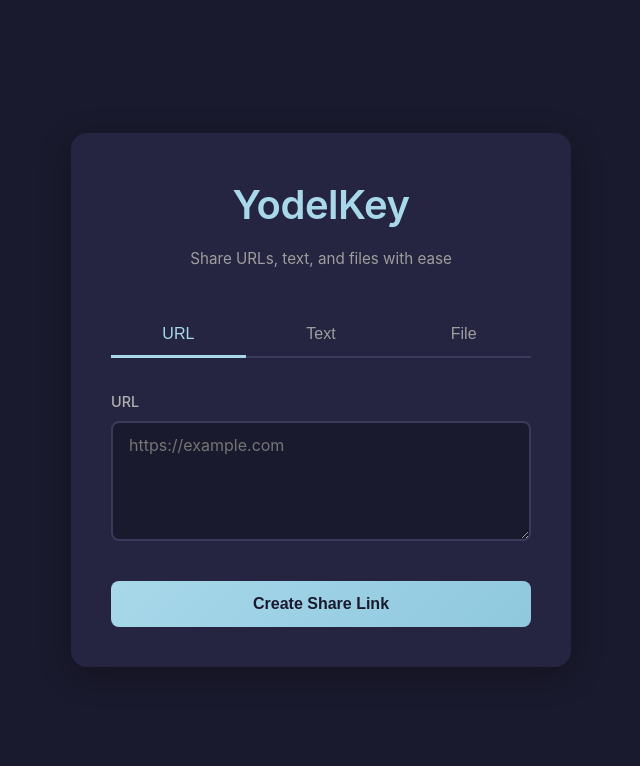
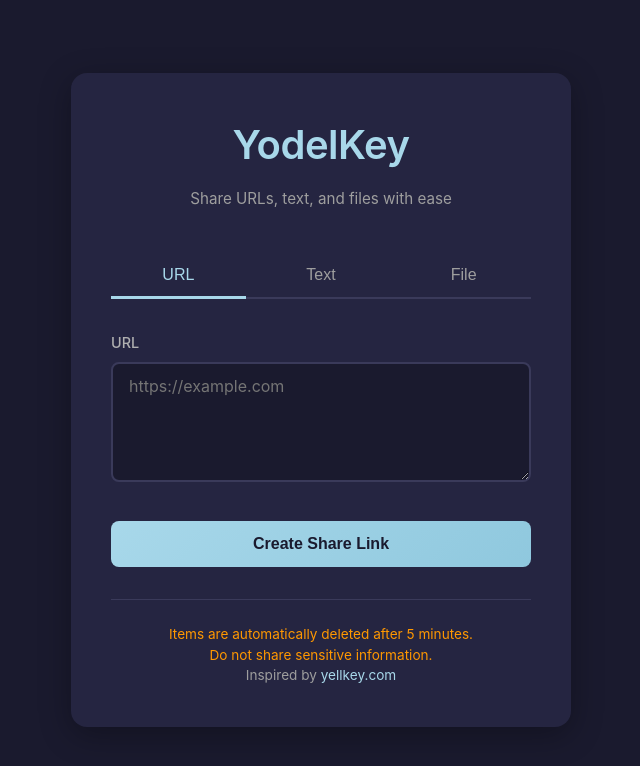
Before and after one commit to 1upbyte/yodelkey, a Flask app: page / in a window 1280 px wide. Shown: the top 766 px of the page, without its empty margins (319-959 px from the left). Run offline with Flask 3, Linux system fonts and the light colour scheme; parts of the project's set-up code (start-up, migrations or seed data) failed here and were passed over.

Commit message:
Favicon and yellkey credits

```diff
--- a/app/app.py
+++ b/app/app.py
@@ -48,6 +48,11 @@
 def root():
     """Return index page."""
     return render_template("index.html")
+
+@app.get("/favicon.ico")
+def favicon():
+    """Give the favicon."""
+    return send_file("./static/favicon.ico")
 
 @app.get("/404")
 def not_found():
--- a/app/templates/index.html
+++ b/app/templates/index.html
@@ -46,6 +46,17 @@
             color: #9e9e9e;
             margin-bottom: 40px;
             font-size: 0.95rem;
+        }
+
+        .notice {
+            text-align: center;
+            color: #ff9800;
+            font-size: 0.85rem;
+            line-height: 1.5;
+        }
+
+        .notice strong {
+            color: #ffa726;
         }
 
         .tabs {
@@ -234,6 +245,26 @@
             color: #ff6b6b;
         }
 
+        .footer {
+            margin-top: 32px;
+            padding-top: 24px;
+            border-top: 1px solid #3a3a5a;
+            text-align: center;
+            color: #9e9e9e;
+            font-size: 0.85rem;
+        }
+
+        .footer a {
+            color: #a8d8ea;
+            text-decoration: none;
+            transition: color 0.3s ease;
+        }
+
+        .footer a:hover {
+            color: #8fc8de;
+            text-decoration: underline;
+        }
+
         @media (max-width: 600px) {
             .container {
                 padding: 30px 24px;
@@ -306,6 +337,13 @@
         </form>
 
         <div id="result" class="result"></div>
+
+        <div class="footer">
+            <div class="notice">
+                Items are automatically deleted after 5 minutes.<br>Do not share sensitive information.
+            </div>
+            Inspired by <a href="https://www.yellkey.com" target="_blank" rel="noopener noreferrer">yellkey.com</a>
+        </div>
     </div>
 
     <script>
--- a/pyproject.toml
+++ b/pyproject.toml
@@ -6,7 +6,7 @@
 requires-python = ">=3.11"
 dependencies = [
     "flask>=3.1.2",
-    "werkzeug==3.14"
+    "werkzeug>=3.1.4"
 ]
 
 [tool.ruff]
```
Also changed, not shown: app/static/favicon.ico (added).
